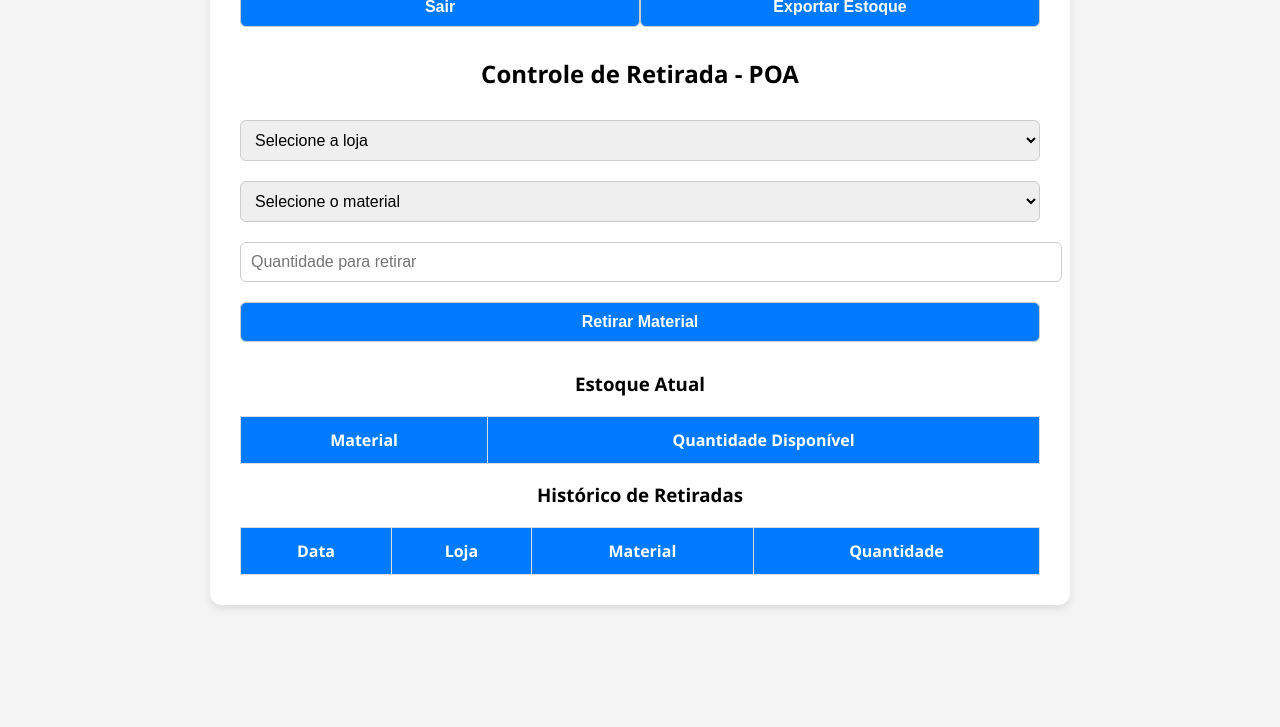
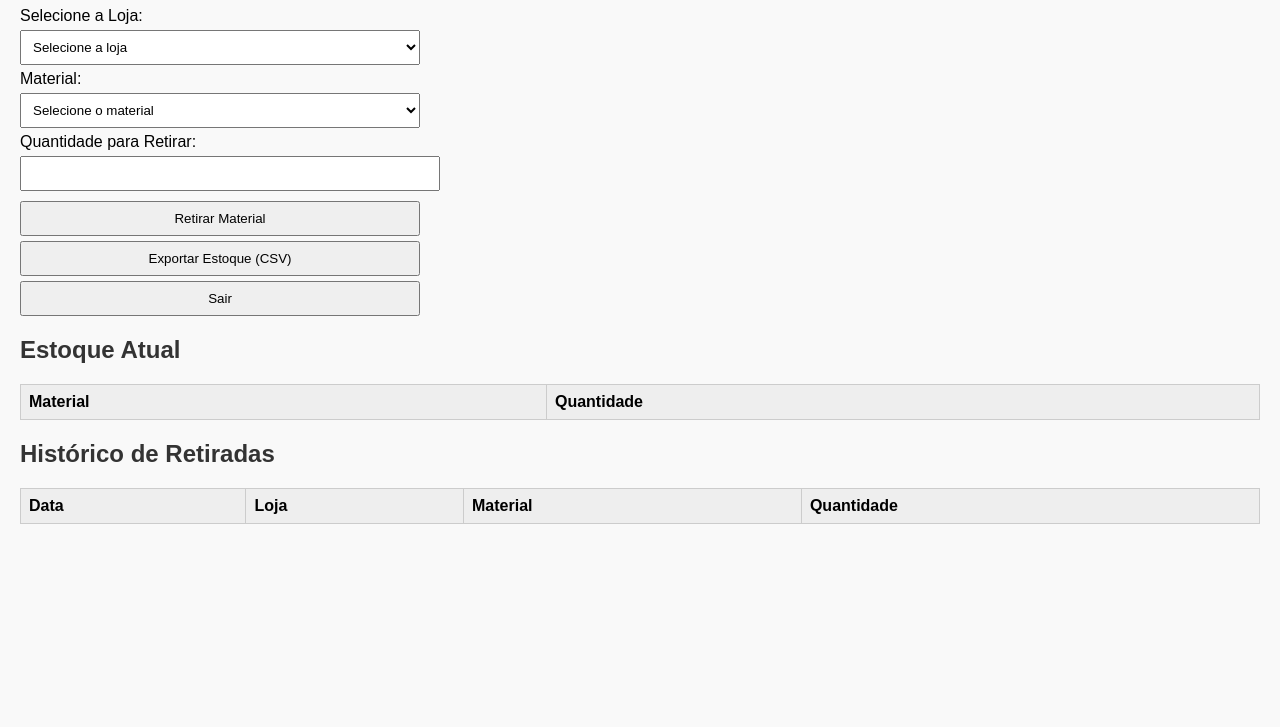
Before and after one commit to brian09407/controle-estoque, a plain HTML site: page poa.html in a window 1280 px wide. Shown: the part 73-800 px from the top of the page. Drawn offline with Linux system fonts and the light colour scheme.

Commit message:
Add files via upload

```diff
--- a/poa.html
+++ b/poa.html
@@ -2,53 +2,22 @@
 <html lang="pt-BR">
 <head>
   <meta charset="UTF-8">
-  <meta name="viewport" content="width=device-width, initial-scale=1.0">
-  <title>Controle de Estoque - POA</title>
+  <title>Controle de Estoque - Manutenção</title>
   <style>
     body {
-      font-family: 'Segoe UI', sans-serif;
-      background-color: #f5f5f5;
-      margin: 0;
-      padding: 20px;
+      font-family: Arial, sans-serif;
+      background: #f9f9f9;
+      margin: 20px;
     }
-    .container {
-      max-width: 800px;
-      margin: auto;
-      background: #fff;
-      padding: 30px;
-      border-radius: 12px;
-      box-shadow: 0 4px 10px rgba(0, 0, 0, 0.1);
-    }
-    h2, h3 {
-      text-align: center;
-      margin-bottom: 20px;
+    h1, h2 {
+      color: #333;
     }
     select, input, button {
+      padding: 8px;
+      margin: 5px 0;
       width: 100%;
-      padding: 10px;
-      margin: 10px 0;
-      border-radius: 6px;
-      border: 1px solid #ccc;
-      font-size: 16px;
-    }
-    button {
-      background-color: #007BFF;
-      color: white;
-      font-weight: bold;
-      cursor: pointer;
-      transition: background-color 0.3s;
-    }
-    button:hover {
-      background-color: #0056b3;
-    }
-    .top-buttons {
-      display: flex;
-      justify-content: space-between;
-      margin-bottom: 20px;
-    }
-    .alerta-baixo {
-      color: red;
-      font-weight: bold;
+      max-width: 400px;
+      display: block;
     }
     table {
       width: 100%;
@@ -56,26 +25,30 @@
       margin-top: 20px;
     }
     th, td {
-      border: 1px solid #ddd;
-      padding: 12px;
-      text-align: center;
+      border: 1px solid #ccc;
+      padding: 8px;
+      text-align: left;
     }
     th {
-      background-color: #007BFF;
-      color: white;
+      background: #eee;
+    }
+    .alerta-baixo {
+      background: #ffcccc;
+      font-weight: bold;
+    }
+    .botoes {
+      margin-top: 10px;
+    }
+    .botoes button {
+      margin-right: 10px;
     }
   </style>
 </head>
 <body>
 
-  <div class="container">
-    <div class="top-buttons">
-      <button onclick="sair()">Sair</button>
-      <button onclick="exportarCSV()">Exportar Estoque</button>
-    </div>
+  <h1>Controle de Estoque de Materiais</h1>
 
-    <h2>Controle de Retirada - POA</h2>
-
+  <label for="loja">Selecione a Loja:</label>
   <select id="loja" onchange="carregarMateriais()">
     <option value="">Selecione a loja</option>
     <option>Brandshouse Platinum</option>
@@ -90,25 +63,34 @@
     <option>VR Iguatemi</option>
   </select>
 
+  <label for="material">Material:</label>
   <select id="material">
     <option value="">Selecione o material</option>
   </select>
 
-    <input type="number" id="quantidade" placeholder="Quantidade para retirar" min="1">
+  <label for="quantidade">Quantidade para Retirar:</label>
+  <input type="number" id="quantidade" min="1">
+
+  <div class="botoes">
     <button onclick="retirarMaterial()">Retirar Material</button>
+    <button onclick="exportarCSV()">Exportar Estoque (CSV)</button>
+    <button onclick="sair()">Sair</button>
+  </div>
 
-    <h3>Estoque Atual</h3>
+  <h2>Estoque Atual</h2>
   <table id="tabelaEstoque">
     <thead>
       <tr>
         <th>Material</th>
-          <th>Quantidade Disponível</th>
+        <th>Quantidade</th>
       </tr>
     </thead>
-      <tbody></tbody>
+    <tbody>
+      <!-- Lista dos materiais aqui -->
+    </tbody>
   </table>
 
-    <h3>Histórico de Retiradas</h3>
+  <h2>Histórico de Retiradas</h2>
   <table id="tabelaHistorico">
     <thead>
       <tr>
@@ -118,12 +100,27 @@
         <th>Quantidade</th>
       </tr>
     </thead>
-      <tbody></tbody>
+    <tbody>
+      <!-- Histórico de retiradas aqui -->
+    </tbody>
   </table>
-  </div>
 
   <script>
     const API_SHEETS = 'https://script.google.com/macros/s/AKfycby5qjK7bnWzCGpdU1isAwYLn5QNsQgrBOBoAoYjtw1yXjZ7QnFS70Mz3qDdcOE8fGxp/exec';
+
+    const lojas = [
+      "Brandshouse Platinum", "Ellus Barra Sul", "Ellus Iguatemi", "Ellus Praia de Belas",
+      "Richards Iguatemi", "Richards Moinhos", "Richards Barra Sul",
+      "Tommy Platinum", "VR Barra Sul", "VR Iguatemi"
+    ];
+
+    const materiaisIniciais = [
+      { nome: "Lâmpada AR111 - 3000k Ledvance", quantidade: 10 },
+      { nome: "Lâmpada PAR30 - 28w - 3000k Ledvance", quantidade: 8 },
+      { nome: "Fita de LED 5m - 3000k", quantidade: 5 },
+      { nome: "Driver 12V 60W", quantidade: 6 },
+      { nome: "Placa de LED 18w Embutir", quantidade: 12 }
+    ];
 
     function sair() {
       window.location.href = "index.html";
@@ -163,8 +160,14 @@
 
     function carregarMateriais() {
       const loja = document.getElementById("loja").value;
-      const estoque = getEstoque();
-      const materiais = estoque[loja] || [];
+      let estoque = getEstoque();
+
+      if (!estoque[loja]) {
+        estoque[loja] = JSON.parse(JSON.stringify(materiaisIniciais));
+        salvarEstoque(estoque);
+      }
+
+      const materiais = estoque[loja];
 
       const select = document.getElementById("material");
       select.innerHTML = '<option value="">Selecione o material</option>';
@@ -262,25 +265,10 @@
       });
     }
 
-    // Inicializa se o estoque não existir
-    if (!localStorage.getItem("estoque_por_loja")) {
-      const exemplo = {};
-      [
-        "Brandshouse Platinum", "Ellus Barra Sul", "Ellus Iguatemi", "Ellus Praia de Belas",
-        "Richards Iguatemi", "Richards Moinhos", "Richards Barra Sul",
-        "Tommy Platinum", "VR Barra Sul", "VR Iguatemi"
-      ].forEach(loja => {
-        exemplo[loja] = [
-          { nome: "Lâmpada AR111 - 3000k Ledvance", quantidade: 10 },
-          { nome: "Lâmpada PAR30 - 28w - 3000k Ledvance", quantidade: 8 }
-        ];
-      });
-      salvarEstoque(exemplo);
-    }
-
     window.onload = () => {
       atualizarHistorico();
     }
   </script>
+
 </body>
 </html>
```
Lines whose indentation alone changed are shown as unchanged.
